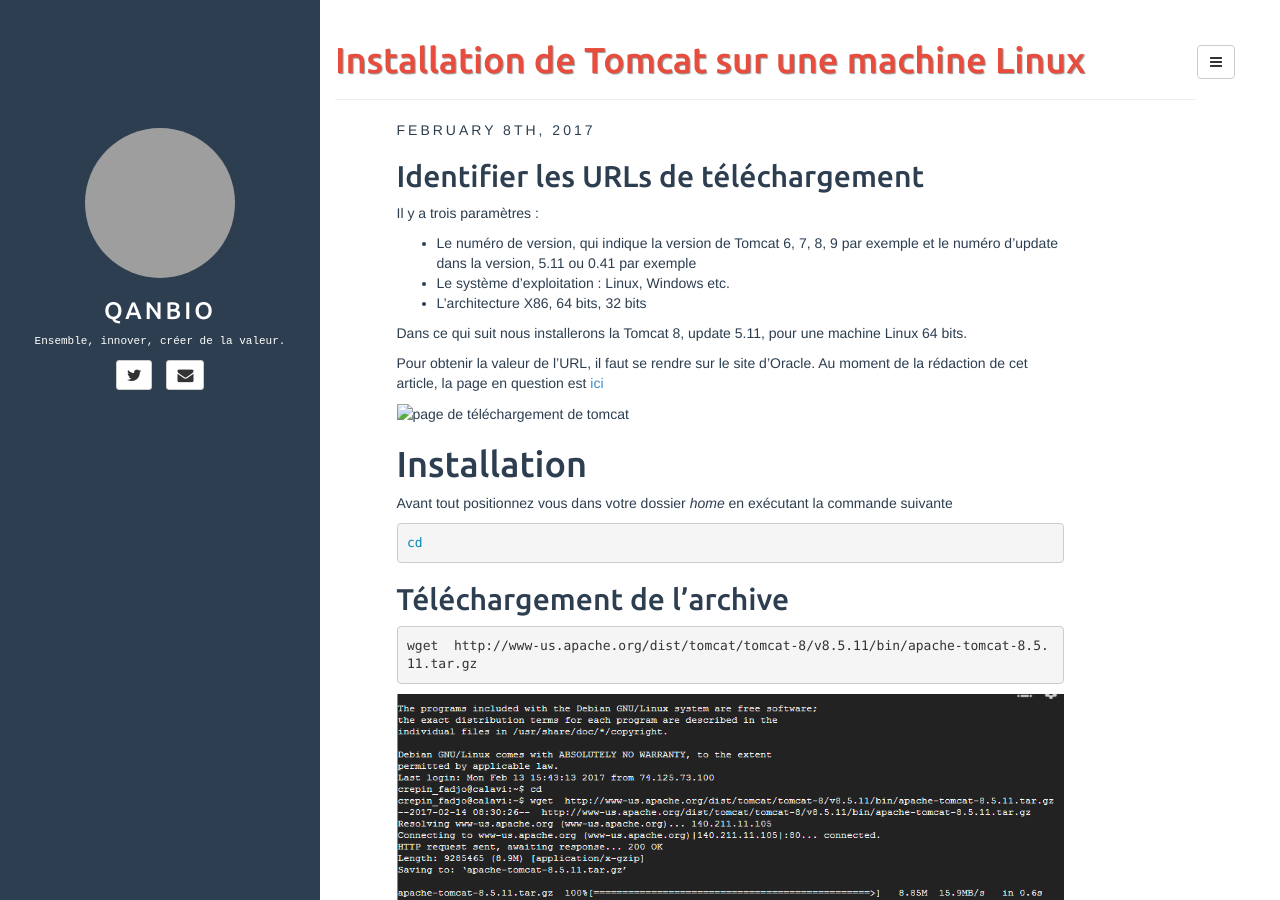
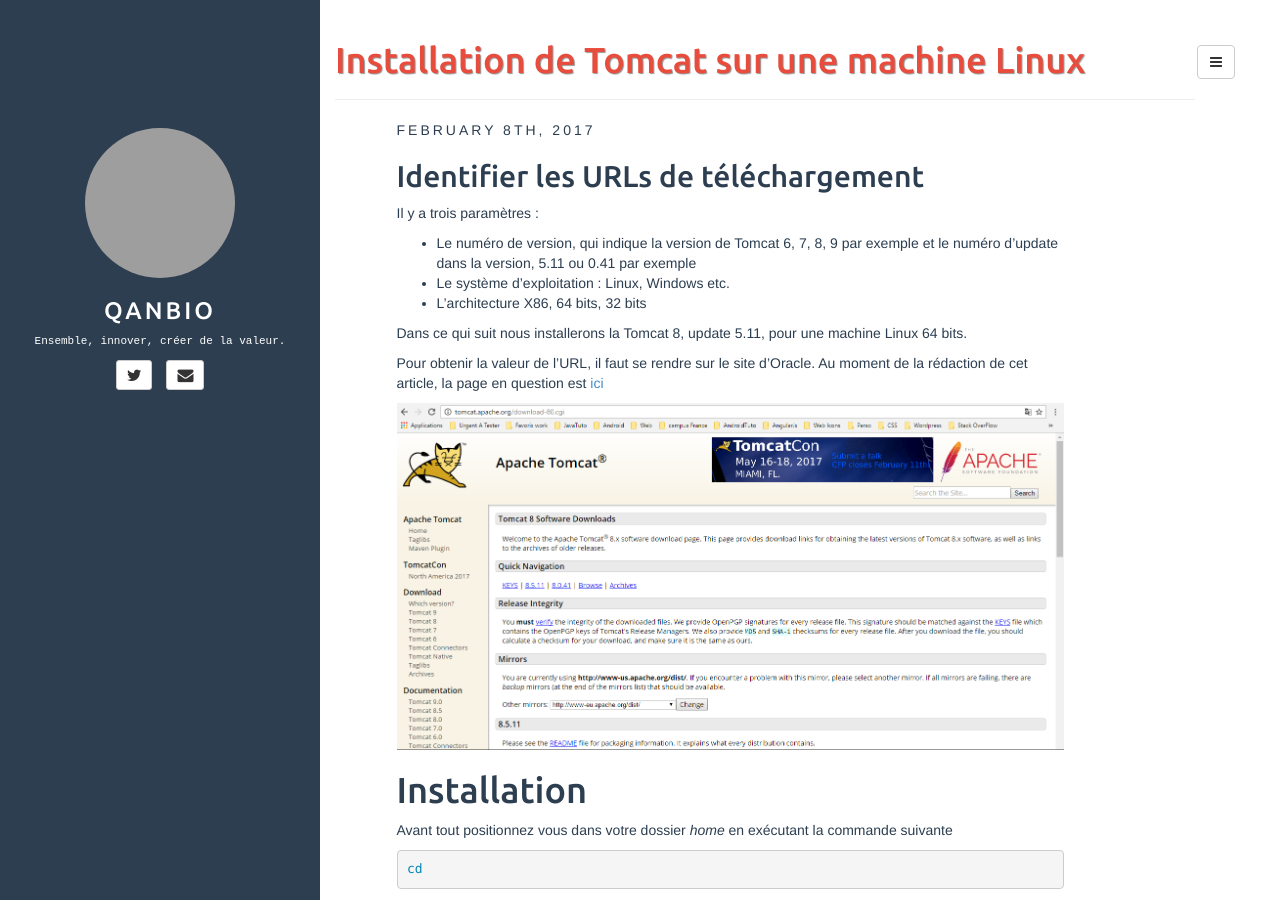
Before and after one commit to qanbio/blog, a Jekyll site: the page built from _posts/2017-02-08-installation-tomcat-linux.md, in a window 1280 px wide and 900 px high. Built offline with Jekyll 4.4.1, drawn with Linux system fonts in a browser that asks for light colours; comment, search, counter and statistics services are not loaded; grey boxes are pictures that could not be loaded.

Commit message:
modifications des liens d'accès aux images de l'article installation tomcat 4

```diff
--- a/_posts/2017-02-08-installation-tomcat-linux.md
+++ b/_posts/2017-02-08-installation-tomcat-linux.md
@@ -21,7 +21,7 @@
 
 Pour obtenir la valeur de l'URL, il faut se rendre sur le site d'Oracle. Au moment de la rédaction de cet article, la page en question est [ici](http://tomcat.apache.org/download-80.cgi"")
 
-![page de téléchargement de tomcat](../assets/media/2017-02-08-installation-tomcat-linux/url_tomcat.png " page de téléchargement de tomcat")
+![page de téléchargement de tomcat](../../../../assets/media/2017-02-08-installation-tomcat-linux/url_tomcat.png " page de téléchargement de tomcat")
 
 # Installation
 
```
